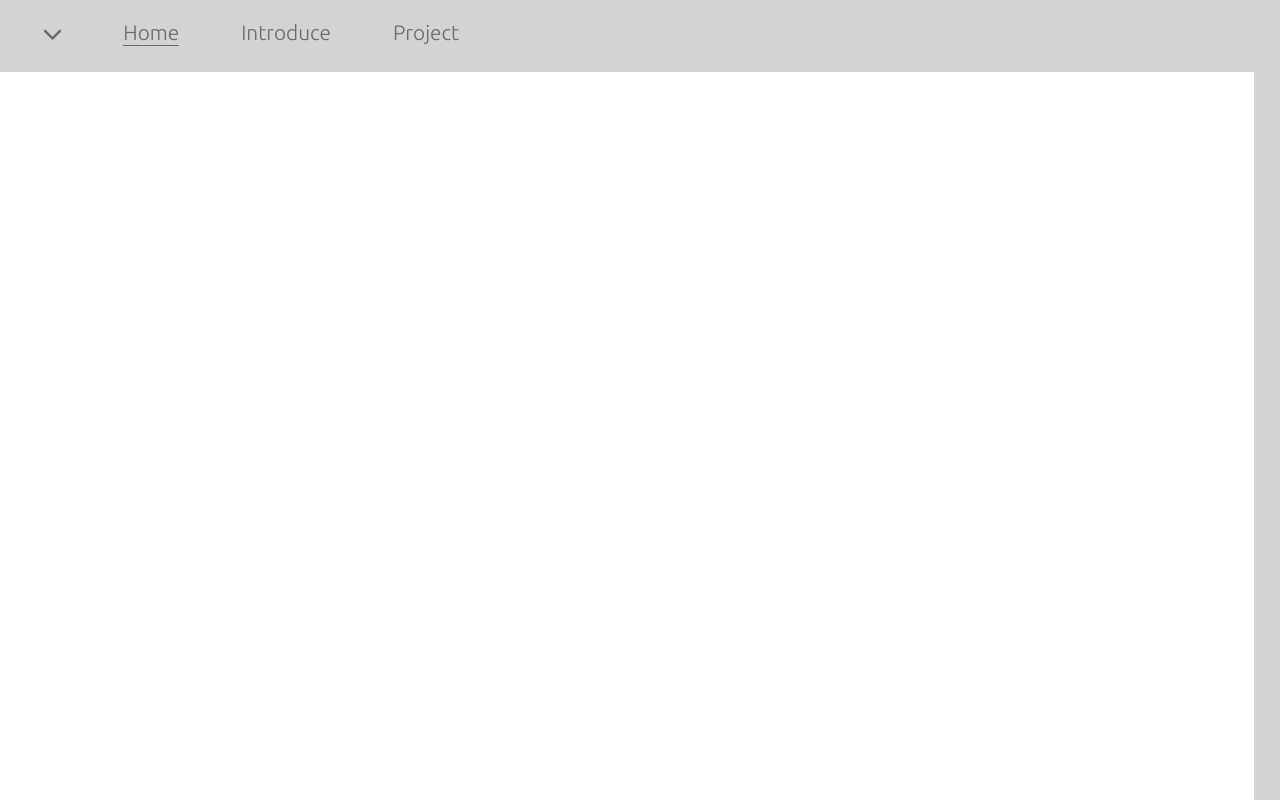
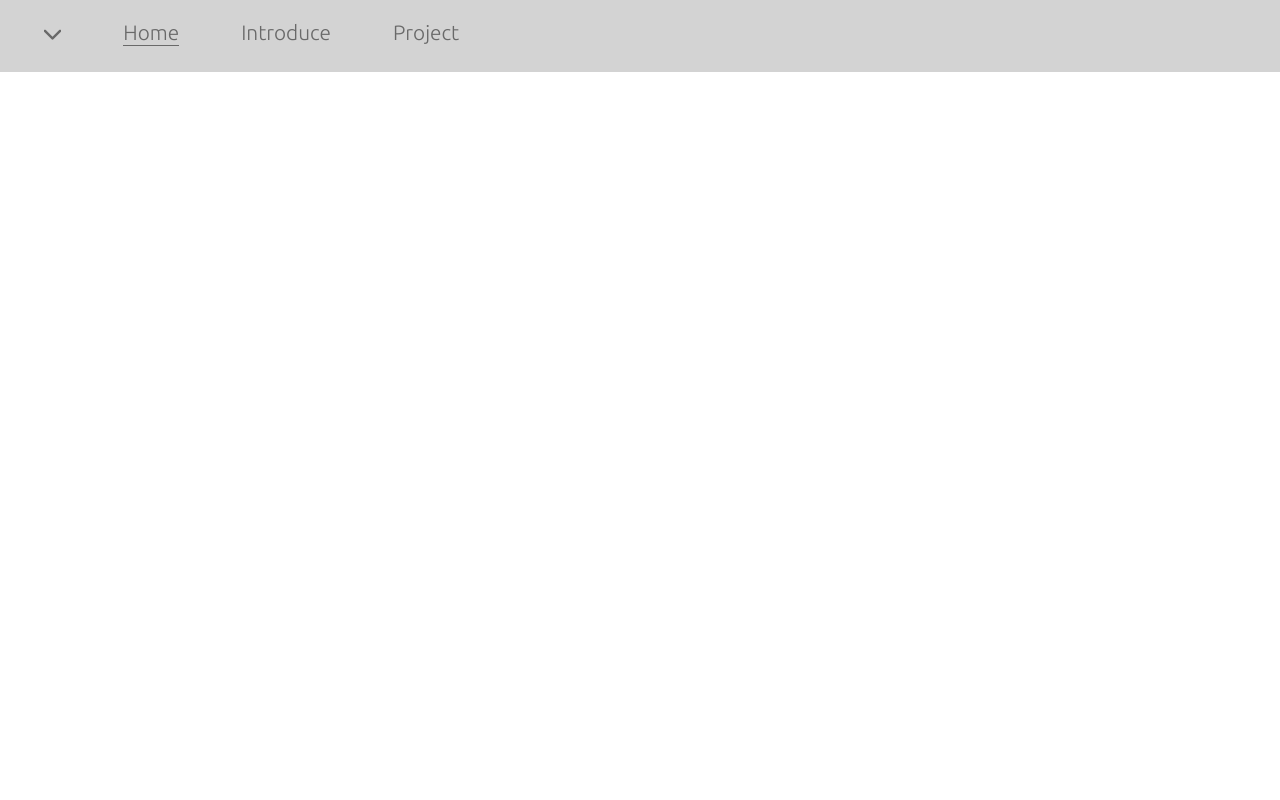
Before and after one commit to smoothbear/smooth-bear.live, a React (Create React App) app: page / in a window 1280 px wide. Shown: the top 800 px of the page. Built offline with nearby package versions, Linux system fonts and the light colour scheme.

Commit message:
[ADD] Remove side color

```diff
--- a/src/components/home/style.ts
+++ b/src/components/home/style.ts
@@ -2,8 +2,7 @@ import styled from "styled-components";
 
 export const Body = styled.div<{ marginTop: string}>`
     background-color: white;
-    margin-right: 1rem;
-    width: 98%;
+    width: 100%;
     height: 100%;
     margin-top: ${({marginTop}) => marginTop}rem;
     transition: 0.3s;
```
